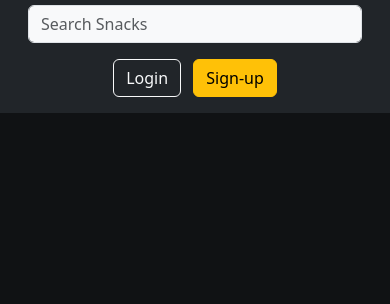
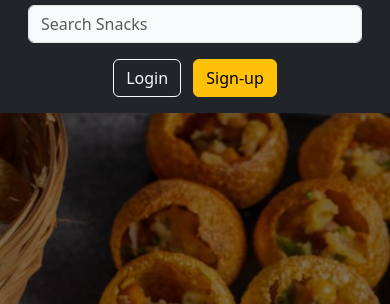
Before and after one commit to Shravankadam02/SnackScout, a plain HTML site: page index.html in a window 390 px wide. Shown: the part 157-461 px from the top of the page. Drawn offline with nearby package versions, Linux system fonts and the light colour scheme.

Commit message:
Update style.css
Changed The Media Query

```diff
--- a/style.css
+++ b/style.css
@@ -12,11 +12,11 @@
 }
 @media (max-width: 768px) {
   .hero {
-    background-size: contain !important;
-    background-repeat: no-repeat !important;
+    height: 70vh !important;
     background-position: center !important;
   }
 }
+
 
 
 
```
